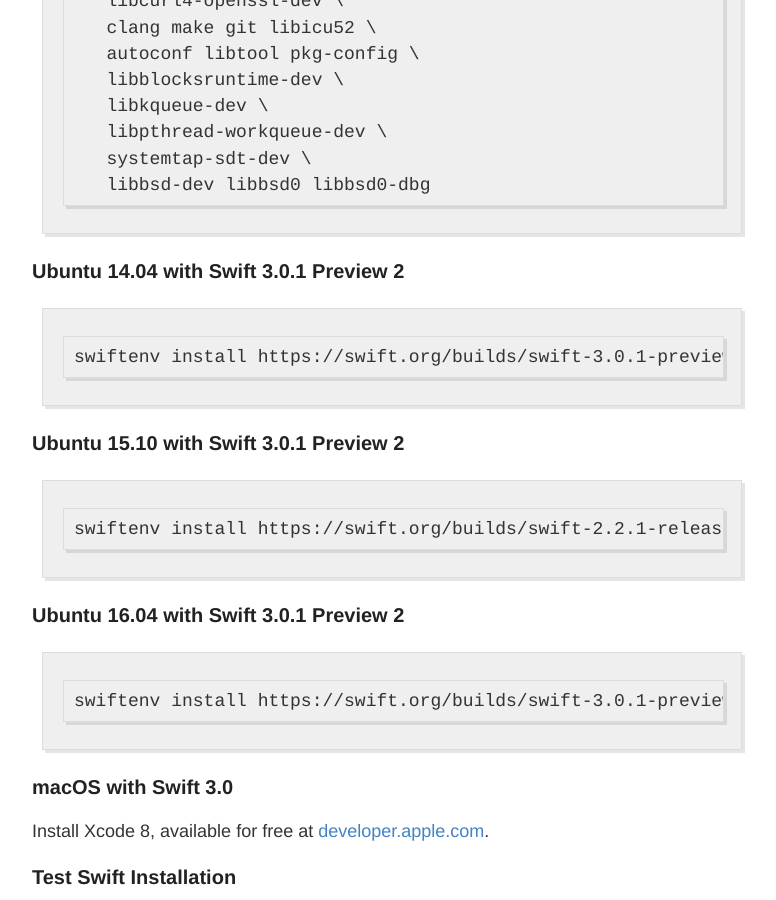
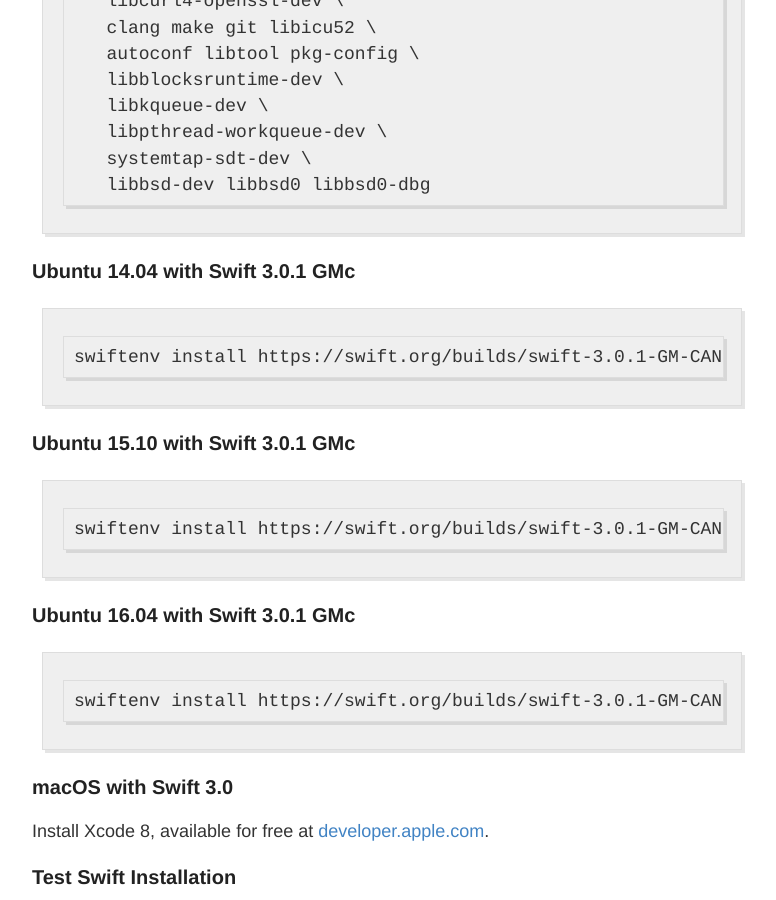
Before and after one commit to NozeIO/NozeIO.github.io, a Jekyll site: the page built from install-swift.md, in a window 1280 px wide and 900 px high, scrolled down 1022 px. Shown: the whole window, without its empty margins (248-1024 px from the left). Built offline with Jekyll 4.4.1, drawn with Linux system fonts in a browser that asks for light colours; comment, search, counter and statistics services are not loaded; some of the changed text lies outside the part shown.

Commit message:
Update for Swift 3.0.1 GMc

```diff
--- a/install-swift.md
+++ b/install-swift.md
@@ -9,19 +9,18 @@
 - macOS and Ubuntu (14.04, 15.10 or 16.04)
 - on macOS between using Xcode or some plain editor (Emacs, vi, TextMate, etc)
 
-If you have a Mac, the easiest is plain [Xcode 8](#xcode) with
-Swift 3.0.0.
+If you have a Mac, the easiest is plain [Xcode 8](#xcode) with Swift 3.0.
 
 Due to a [bug](/swift3-note/) in the Linux Swift 3.0.0 release you
 need to use
-[Swift 3.0.1 Preview 2](https://swift.org/download/#swift-301-preview-2)
+[Swift 3.0.1 GMc](https://swift.org/download/#swift-301-gm-candidate)
 or later on Linux.
 
 ## Xcode
 
 Already have Xcode 8 installed? Make sure it is up to date.
 Need Xcode? Available for free at
-[developer.apple.com](https://developer.apple.com/xcode/download/).
+[developer.apple.com](https://developer.apple.com/xcode/downloads/).
 
 Once you got it, head over to [Download Noze.io](/start/#download-nozeio).
 
@@ -49,17 +48,17 @@
        systemtap-sdt-dev \
        libbsd-dev libbsd0 libbsd0-dbg
 
-### Ubuntu 14.04 with Swift 3.0.1 Preview 2
+### Ubuntu 14.04 with Swift 3.0.1 GMc
 
-    swiftenv install https://swift.org/builds/swift-3.0.1-preview-2/ubuntu1404/swift-3.0.1-PREVIEW-2/swift-3.0.1-PREVIEW-2-ubuntu14.04.tar.gz
+    swiftenv install https://swift.org/builds/swift-3.0.1-GM-CANDIDATE/ubuntu1404/swift-3.0.1-GM-CANDIDATE/swift-3.0.1-GM-CANDIDATE-ubuntu14.04.tar.gz
 
-### Ubuntu 15.10 with Swift 3.0.1 Preview 2
+### Ubuntu 15.10 with Swift 3.0.1 GMc
 
-    swiftenv install https://swift.org/builds/swift-2.2.1-release/ubuntu1510/swift-2.2.1-RELEASE/swift-2.2.1-RELEASE-ubuntu15.10.tar.gz
+    swiftenv install https://swift.org/builds/swift-3.0.1-GM-CANDIDATE/ubuntu1510/swift-3.0.1-GM-CANDIDATE/swift-3.0.1-GM-CANDIDATE-ubuntu15.10.tar.gz
 
-### Ubuntu 16.04 with Swift 3.0.1 Preview 2
+### Ubuntu 16.04 with Swift 3.0.1 GMc
 
-    swiftenv install https://swift.org/builds/swift-3.0.1-preview-2/ubuntu1604/swift-3.0.1-PREVIEW-2/swift-3.0.1-PREVIEW-2-ubuntu16.04.tar.gz
+    swiftenv install https://swift.org/builds/swift-3.0.1-GM-CANDIDATE/ubuntu1604/swift-3.0.1-GM-CANDIDATE/swift-3.0.1-GM-CANDIDATE-ubuntu16.04.tar.gz
 
 ### macOS with Swift 3.0
 
```
Also changed, not shown: about.md (+5 -5 lines).
